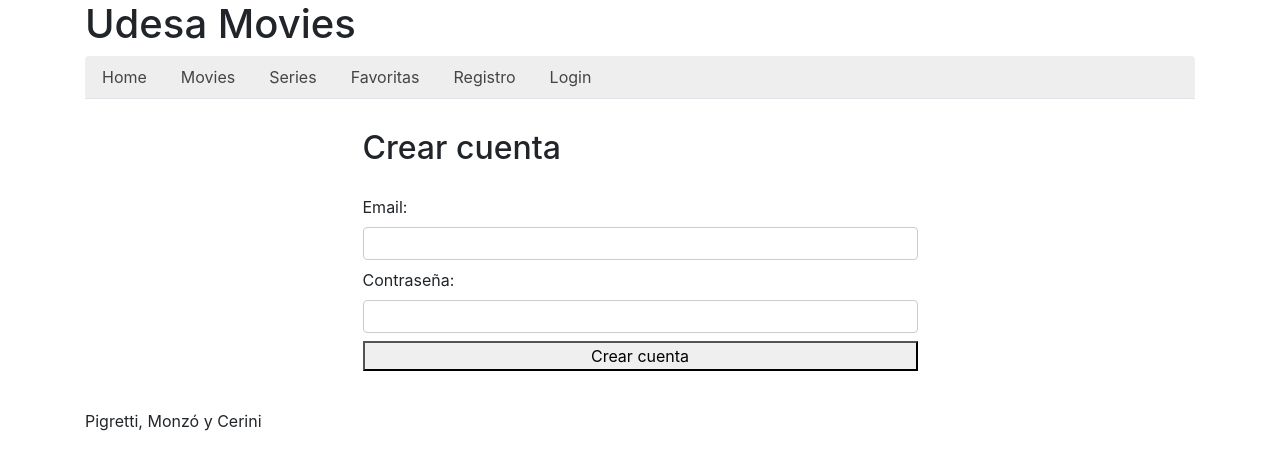
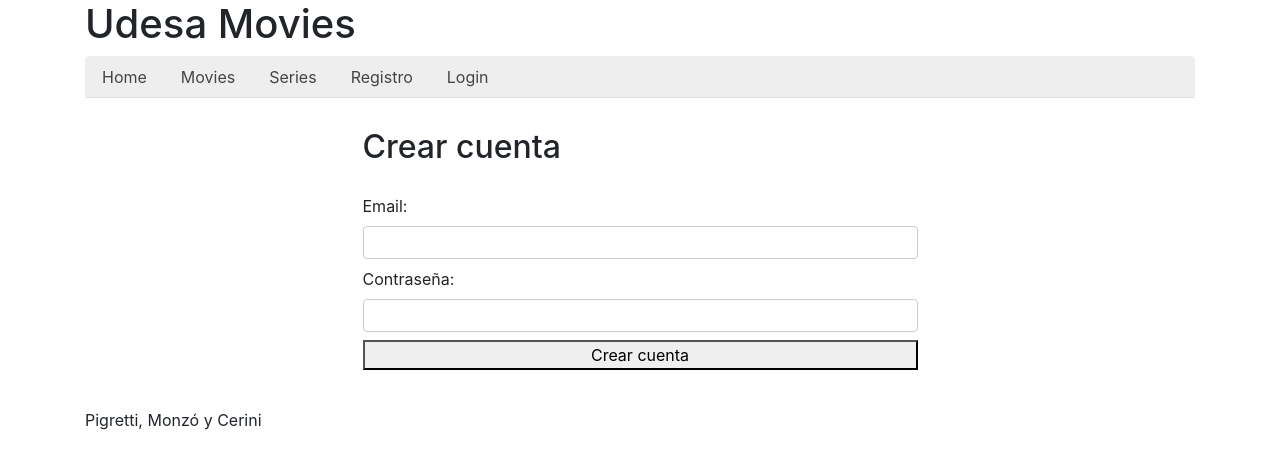
Before and after one commit to claramonzo1/Monzo-Cerini-Pigretti, a React (Create React App) app: page /registro in a window 1280 px wide. Shown: the top 470 px of the page. Built offline with nearby package versions, Linux system fonts and the light colour scheme.

Commit message:
cambios en el login y register con el nav de favoritos

```diff
--- a/src/componentes/Navbar/Navbar.js
+++ b/src/componentes/Navbar/Navbar.js
@@ -1,27 +1,52 @@
-import React from "react"
-import { Link } from "react-router-dom"
+import React from "react";
+import { Link, withRouter } from "react-router-dom";
+import Cookies from "universal-cookie";
+
+const cookies = new Cookies();
 
 function Navbar(props) {
-    return (
-        <nav>
-            <ul className="nav nav-tabs my-4">
-               {props.elementos.map((elemento, idx) =>
-                <li key={elemento + idx} className={
-                    elemento.Nombre == "Login" ? (this.state.usuarioLogueado == null ? "show" : "hide")
-                    :elemento.Nombre == "Crear Cuenta" ? (this.state.usuarioLogueado == null ? "show" : "hide")
-                    : elemento.Nombre == "Favoritos" ? (this.state.usuarioLogueado != null ? "show" : "hide")
-                    : "show"
-                }>
-                    <a className= "nav-link">
-                        <Link to={elemento.Link}> {elemento.nombre}</Link>
-                    </a>
-                </li>
-                )
-                }
-          </ul>
-        </nav>
-    )
+  let logueado = cookies.get("user-auth-cookie");
+
+  function logout() {
+    cookies.remove("user-auth-cookie");
+    props.history.push("/");
   }
 
+  return (
+    <nav>
+      <ul className="nav nav-tabs my-4">
+        {props.elementos.map((elemento, idx) => {
+          if (elemento.nombre === "Favoritas" && !logueado) {
+            return null;
+          }
 
-export default Navbar;
+          if (elemento.nombre === "Login" && logueado) {
+            return null;
+          }
+
+          if (elemento.nombre === "Registro" && logueado) {
+            return null;
+          }
+
+          return (
+            <li key={elemento.nombre + idx} className="nav-item">
+              <Link className="nav-link" to={elemento.Link}>
+                {elemento.nombre}
+              </Link>
+            </li>
+          );
+        })}
+
+        {logueado ? (
+          <li className="nav-item">
+            <button className="nav-link" onClick={logout}>
+              Cerrar sesión
+            </button>
+          </li>
+        ) : null}
+      </ul>
+    </nav>
+  );
+}
+
+export default withRouter(Navbar);
--- a/src/componentes/PopMovies/PopMovies.js
+++ b/src/componentes/PopMovies/PopMovies.js
@@ -1,6 +1,6 @@
 import React, { Component } from "react";
-import {Link} from "react-router-dom";
-import Movie from "../Movie/Movie"
+import { Link } from "react-router-dom";
+import Movie from "../Movie/Movie";
 
 class PopMovies extends Component {
   constructor(props) {
@@ -25,27 +25,25 @@ componentDidMount() {
     return (
       <div>
         <h2 className="alert alert-primary">Popular movies this week</h2>
+
         <section className="row cards" id="movies">
           {this.state.peliculas.length === 0 ? (
             <p>Cargando...</p>
           ) : (
             this.state.peliculas
-            .filter((pelicula, idx)=> idx < 4)
+              .filter((pelicula, idx) => idx < 4)
               .map((pelicula, idx) => (
-              <Movie key={idx} datos={pelicula}  />
+                <Movie key={idx} datos={pelicula} />
               ))
           )}
         </section>
-        <button className="btn btn-outline-primary mb-3"
-          onClick={() => this.props.history.push("/peliculas")}
-        >
+
+        <Link className="btn btn-outline-primary mb-3" to="/peliculas">
           Ver todas
-        </button>
+        </Link>
       </div>
     );
   }
 }
 
 export default PopMovies;
-
-// .push("/peliculas")} Esto lo vimos? linea 38
--- a/src/screens/Login/Login.js
+++ b/src/screens/Login/Login.js
@@ -52,6 +52,8 @@ class Login extends Component {
                 error: "",
                 exito: "Login correcto"
             });
+
+            this.props.history.push("/");
         } else {
             this.setState({
                 error: "Credenciales incorrectas",
--- a/src/screens/Register/Register.js
+++ b/src/screens/Register/Register.js
@@ -67,6 +67,8 @@ class Register extends Component {
                 error: "",
                 exito: "Usuario creado correctamente"
             });
+
+            this.props.history.push("/");
         }
     }
 
```
Lines whose indentation alone changed are shown as unchanged.
